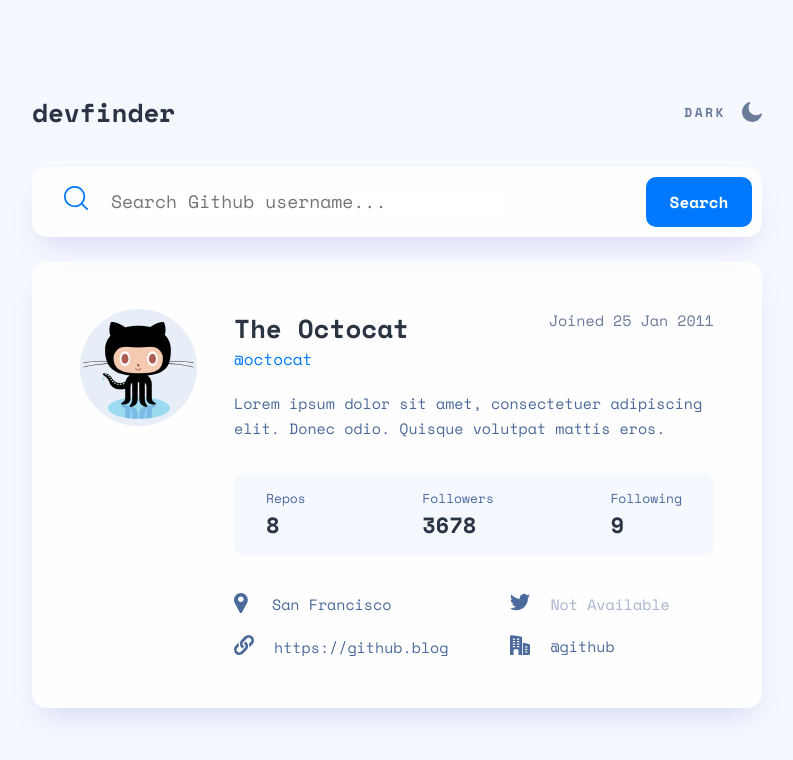
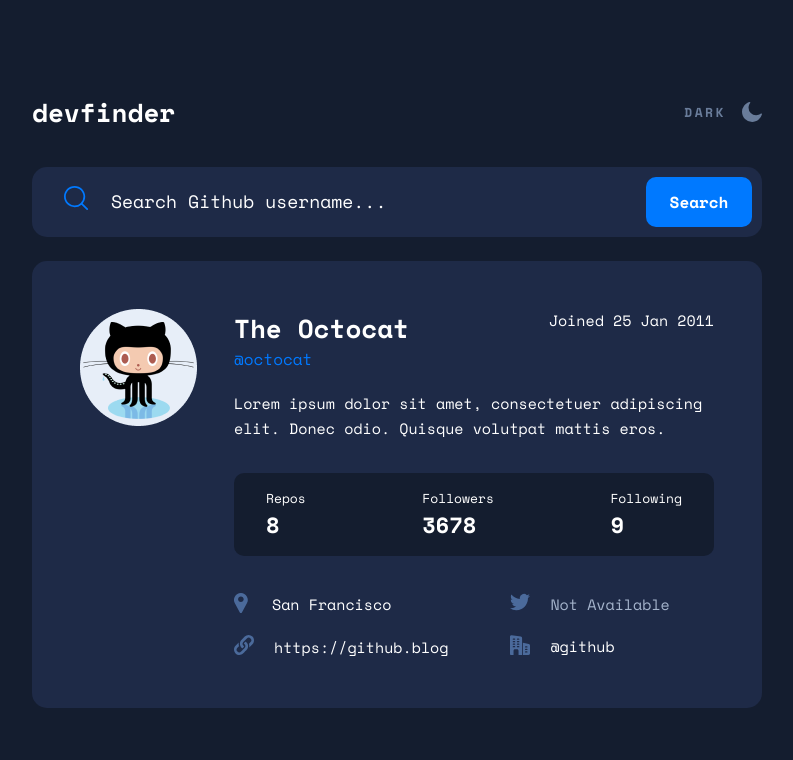
Before and after one commit to jmmarketing/github-user-search-app, a website built with Parcel: page index.html in a window 1280 px wide. Both pictures are taken after a click on the element "DARK". Shown: the whole page, without its empty margins (243-1036 px from the left). Built offline with nearby package versions, Linux system fonts and the light colour scheme.

Commit message:
80% done with light/dark toggle. Have most main points of color change completed. To do: Update Dark/Lite text icon, __dev-links icon colors, dark theme active/hover states.

```diff
--- a/sass/abstracts/_variables.scss
+++ b/sass/abstracts/_variables.scss
@@ -1,32 +1,47 @@
 // Dark Light Mode Changin Components:
 // Changing components
 
-// Logo   --> grey-dark : white
-// Toggle --> grey : white (fff)
+// ✔ Body BG --> grey-light : blackish
 
-// Search Box  --> white (fefe) : dark-blue
-// Search Text --> grey-blue : white(fff)
+// ✔ Logo   --> grey-dark : white
+// ✔ Toggle --> grey : white (fff)
 
-// Card BG --> white(fefe) : dark-blue
-// Name    --> grey-blue : white(fff)
-// Date    --> grey : white (fff)
-// Bio     --> grey-blue : white(fff)
+// ✔ Search Box  --> white (fefe) : dark-blue
+// ✔ Search Text --> grey-blue : white(fff)
 
-// Stats BG   --> grey-light : blackish
-// Stat Title --> grey-blue : white (fff)
-// Stat Num   --> grey-dark : white (fff)
+// ✔ Card BG --> white(fefe) : dark-blue
+// ✔ Name    --> grey-blue : white(fff)
+// ✔ Date    --> grey : white (fff)
+// ✔ Bio     --> grey-blue : white(fff)
 
-// Link Icon --> grey-blue : white (fff)
-// Text      --> grey-blue : white (fff)
+// ✔ Stats BG   --> grey-light : blackish
+// ✔ Stat Title --> grey-blue : white (fff)
+// ✔ Stat Num   --> grey-dark : white (fff)
+
+// ✔ Link Icon --> grey-blue : white (fff)
+// ✔ Text      --> grey-blue : white (fff)
 
 // ######################
 // ## ROOT Variables ####
 // ######################
 :root {
-  --global-comp-bg: #fefefe;
+  --component-background: #fefefe;
+  --account-text: #4b6a9b;
+  --logo-title-number: #2b3442;
+  --body-stats-background: #f6f8ff;
+  --date-toggle: #697c9a;
+  --search-input-text: #222731;
+  --box-shadow: 0px 16px 30px -10px #4660bb33;
 }
 
 [data-theme="dark"] {
+  --component-background: #1e2a47;
+  --account-text: #fff;
+  --logo-title-number: #fff;
+  --body-stats-background: #141d2f;
+  --date-toggle: #fff;
+  --search-input-text: #fff;
+  --box-shadow: none;
 }
 
 // ######################
--- a/sass/base/_base.scss
+++ b/sass/base/_base.scss
@@ -15,7 +15,7 @@
   box-sizing: border-box;
   overflow-x: hidden;
 
-  background-color: $color-grey-light;
+  background-color: var(--body-stats-background);
   display: flex;
   flex-direction: column;
   align-items: center;
--- a/sass/base/_typography.scss
+++ b/sass/base/_typography.scss
@@ -6,7 +6,7 @@
   font-family: "Space Mono", monospace;
   line-height: 2.5rem;
   font-weight: normal;
-  color: $color-grey-blue;
+  color: var(--account-text);
 
   @include respond(phone) {
     font-size: 1.3rem;
@@ -18,7 +18,7 @@
   font-size: 2.6rem; //26px
   line-height: 3.8rem;
   font-weight: bold;
-  color: $color-grey-dark;
+  color: var(--logo-title-number);
 }
 
 h2,
@@ -26,7 +26,7 @@
   font-size: 2.2rem; //22px
   line-height: 3.3rem;
   font-weight: bold;
-  color: $color-grey-dark;
+  color: var(--logo-title-number);
 }
 
 h3,
--- a/sass/components/_resultCard.scss
+++ b/sass/components/_resultCard.scss
@@ -3,8 +3,8 @@
   gap: 40px;
 
   border-radius: 15px;
-  background-color: $color-white;
-  box-shadow: 0px 16px 30px -10px #4660bb33;
+  background-color: var(--component-background);
+  box-shadow: var(--box-shadow);
 
   padding: 48px;
 
@@ -83,7 +83,7 @@
 
     &--date {
       line-height: normal;
-      color: $color-grey;
+      color: var(--date-toggle);
 
       @include respond(phone) {
         font-size: 1.3rem;
@@ -106,7 +106,7 @@
   display: flex;
   justify-content: space-between;
 
-  background-color: #f6f8ff;
+  background-color: var(--body-stats-background);
   border-radius: 10px;
   padding: 15px 32px;
 
--- a/sass/components/_searchbar.scss
+++ b/sass/components/_searchbar.scss
@@ -1,5 +1,5 @@
 .search-bar {
-  background-color: $color-white;
+  background-color: var(--component-background);
   width: 730px;
   height: 70px;
 
@@ -8,7 +8,7 @@
 
   border-radius: 15px;
 
-  box-shadow: 0px 16px 30px -10px #4660bb33;
+  box-shadow: var(--box-shadow);
 
   //   position: relative;
 
@@ -46,13 +46,18 @@
     width: 100%;
     font-family: "Space Mono", monospace;
     font-size: 1.8rem;
-    color: $color-grey-blue;
+    color: var(--account-text);
+    background-color: var(--component-background);
     line-height: 25px;
     border-style: none;
     caret-color: $color-blue;
     &:focus {
       outline: none;
-      color: #222731;
+      color: var(--search-input-text);
+    }
+
+    &::placeholder {
+      color: var(--account-text);
     }
 
     @include respond(phone) {
--- a/src/js/controller.js
+++ b/src/js/controller.js
@@ -1,5 +1,10 @@
 const modeToggle = document.querySelector("#mode-toggle");
+const bodyElement = document.querySelector("body");
 
 modeToggle.addEventListener("click", function () {
   console.log("Light/Dark Mode Toggle!");
+  console.log(bodyElement);
+
+  if (!bodyElement.dataset.theme) bodyElement.dataset.theme = "dark";
+  else delete bodyElement.dataset.theme;
 });
```
Also changed, not shown: sass/main.css, 5 other files.
